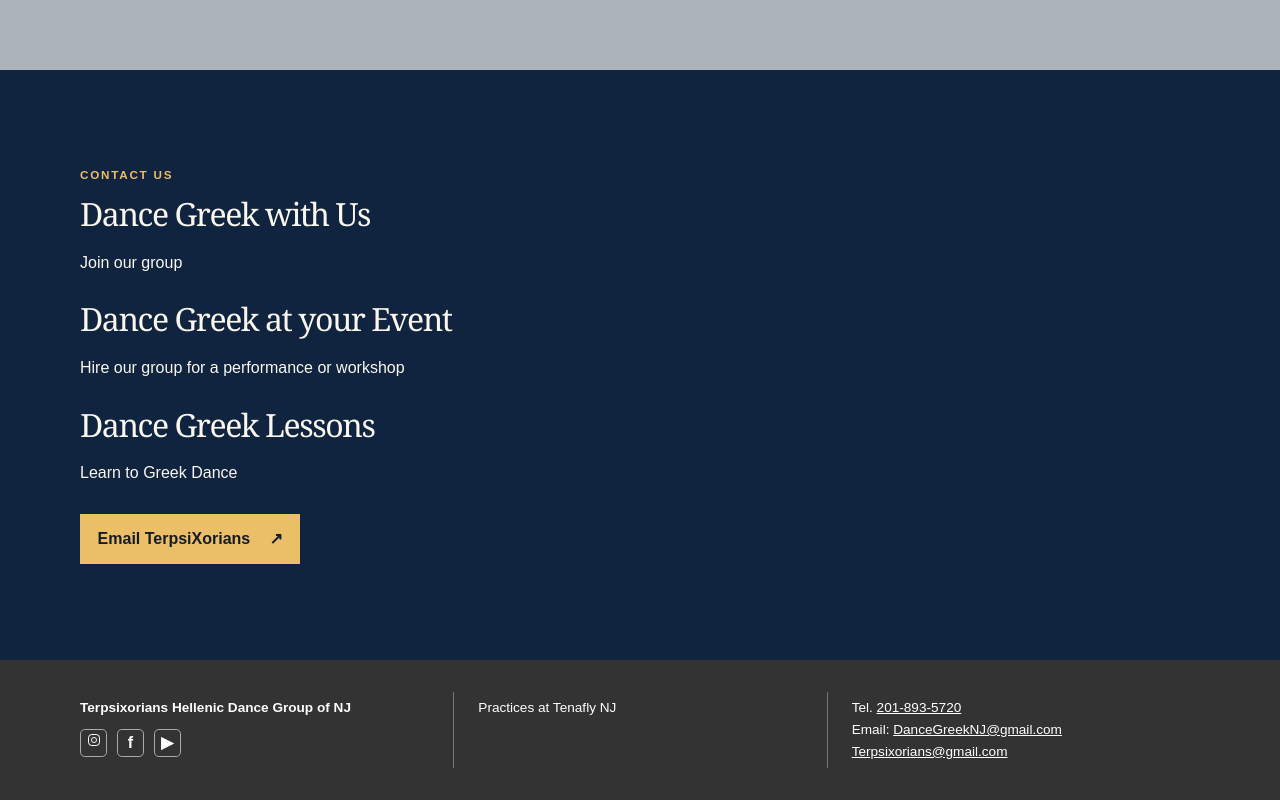
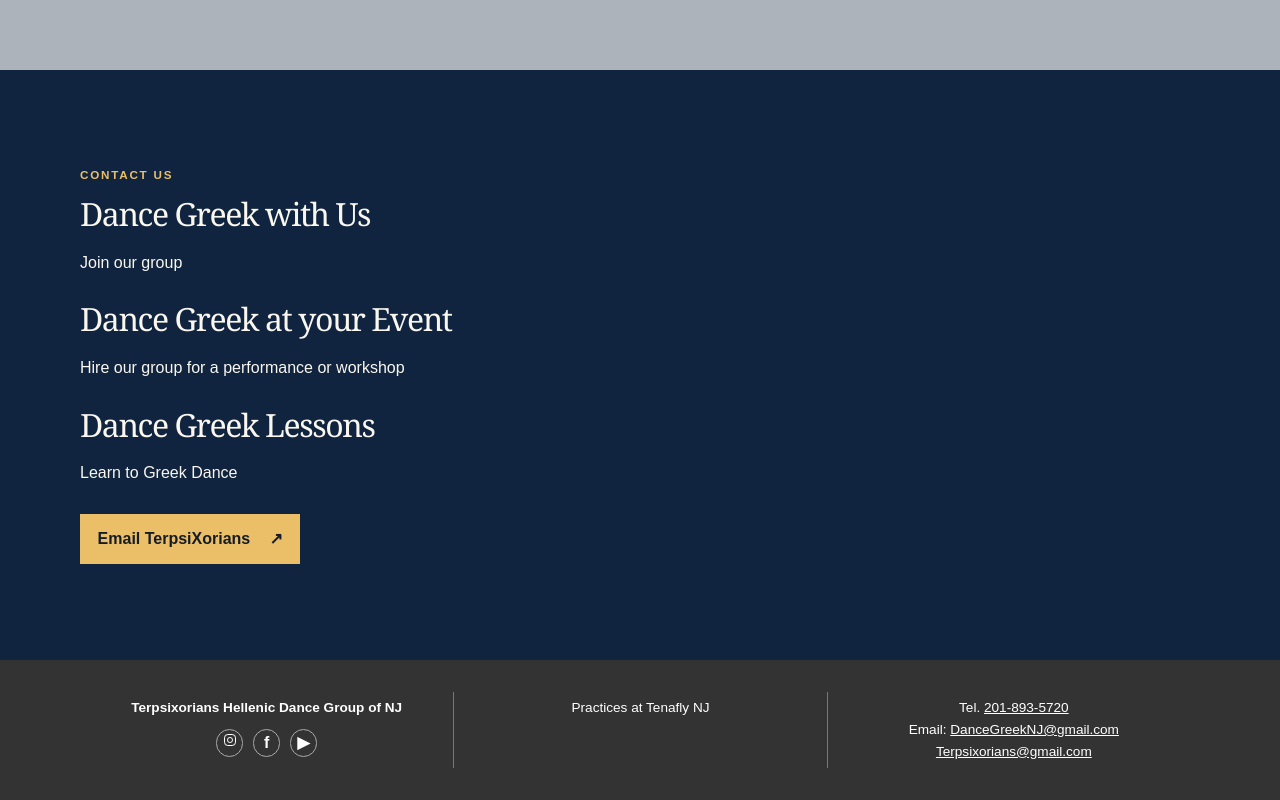
Before and after one commit to terpsixorians/dancegreek, a plain HTML site: page index.html in a window 1280 px wide. Shown: the part 1960-2760 px from the top of the page. Drawn offline with Linux system fonts and the light colour scheme.

Commit message:
Center footer columns and round social icons

```diff
--- a/footer.css
+++ b/footer.css
@@ -1,7 +1,7 @@
 .site-footer { display: block; padding-block: 2rem; padding-inline-end: max(5vw, 4rem); }
 .footer-columns { display: grid; grid-template-columns: 1fr 1fr 1fr; max-width: 1120px; margin-inline: auto; }
 .footer-columns > * { padding: .35rem 1.5rem; }
-.footer-columns > :first-child { padding-inline-start: 0; }
+.footer-columns { text-align: center; }
 .footer-columns > * + * { border-inline-start: 1px solid #777; }
 .footer-columns address { font-style: normal; overflow-wrap: anywhere; }
 .footer-social { display: flex; gap: .6rem; margin-top: .65rem; }
@@ -16,3 +16,6 @@
 .footer-social span:first-child { font-size: 0; }
 .footer-social span:first-child::before { content: ""; width: .62rem; height: .62rem; border: 1px solid currentColor; border-radius: .24rem; grid-area: 1 / 1; }
 .footer-social span:first-child::after { content: ""; width: .24rem; height: .24rem; border: 1px solid currentColor; border-radius: 50%; grid-area: 1 / 1; }
+
+.footer-social { justify-content: center; }
+.footer-social span { border-radius: 50%; }
```
